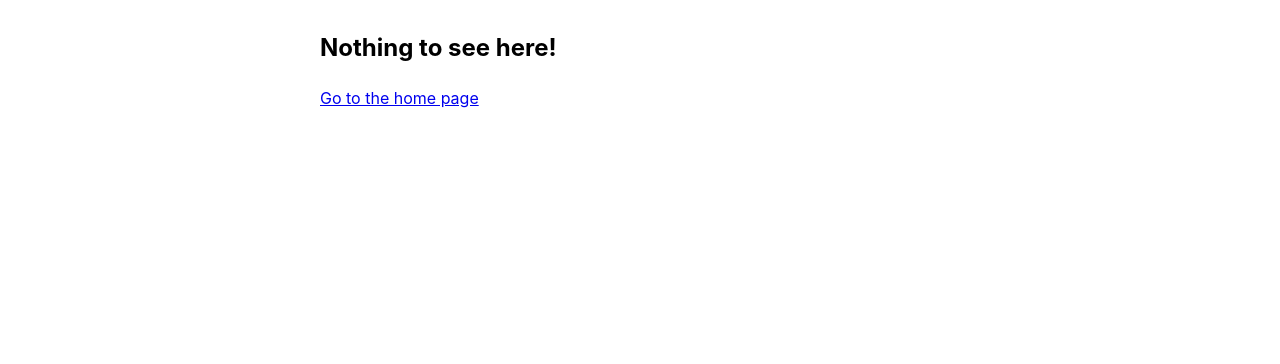
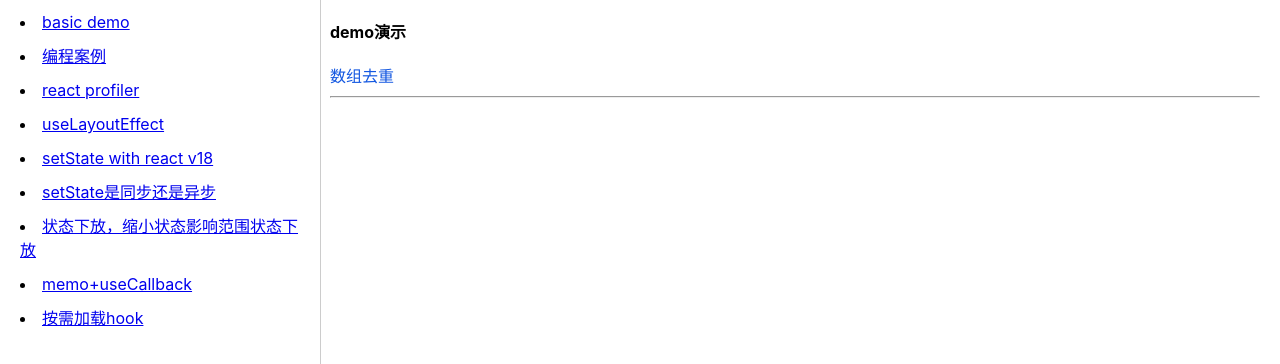
Before and after one commit to zhenghuahou/react-notebook, a React (Create React App) app: page /programming in a window 1280 px wide. Shown: the top 364 px of the page. Built offline with nearby package versions, Linux system fonts and the light colour scheme.

Commit message:
add highlight.js

```diff
--- a/package.json
+++ b/package.json
@@ -6,6 +6,7 @@
     "@testing-library/jest-dom": "^5.16.5",
     "@testing-library/react": "^13.4.0",
     "@testing-library/user-event": "^13.5.0",
+    "highlight.js": "^11.6.0",
     "jszip": "^3.10.1",
     "quill": "^1.3.7",
     "react": "^18.2.0",
@@ -13,9 +14,9 @@
     "react-quill": "^2.0.0",
     "react-router-dom": "^6.4.3",
     "react-scripts": "5.0.1",
+    "scheduler": "0.20.1",
     "web-vitals": "^2.1.4",
-    "xpath": "0.0.32",
-    "scheduler": "0.20.1"
+    "xpath": "0.0.32"
   },
   "scripts": {
     "start": "react-scripts start",
--- a/src/App.js
+++ b/src/App.js
@@ -13,65 +13,65 @@ import BeforeYouMemo from './pages/beforeYouMemo'
 import Memo from './pages/memo'
 import Demanhook from './pages/demanhook'
 import Basic, { routeConfig } from './pages/basic'
+import Program, { routeConfig as ProgramRouteConfig } from './pages/program'
 
-console.info(' routeConfig:', routeConfig);
+const routerCfg = [
+  {
+    path: "basic",
+    element: <Basic />,
+    title: 'basic demo',
+    children: routeConfig,
+  },
+  {
+    path: "programming",
+    element: <Program />,
+    title: '编程案例',
+    children: ProgramRouteConfig,
+  },
+  {
+    path: "profiler",
+    title: 'react profiler',
+    element: <Profiler />,
+  },
+  {
+    path: "useLayoutEffect",
+    title:'useLayoutEffect',
+    element: <UseLayoutEffect />,
+  },
+  {
+    path: "setState-18",
+    title: 'setState with react v18',
+    element: <SetState18 />,
+  },
+  {
+    path: "setState",
+    title: 'setState是同步还是异步',
+    element: <SetState />,
+  },
+  {
+    path: "beforeyoumemo",
+    title: '状态下放，缩小状态影响范围状态下放',
+    element: <BeforeYouMemo />,
+  },
+  {
+    path: "memo",
+    title: 'memo+useCallback',
+    element: <Memo />,
+  },
+  {
+    path: "demanhook",
+    title: '按需加载hook',
+    element: <Demanhook />,
+  },
+];
 const router = createBrowserRouter([
   {
     path: "/",
     element: <Layout />,
     errorElement: <NoMatch />,
-    children: [
-      {
-        path: "basic",
-        element: <Basic />,
-        children: routeConfig,
-      },
-      {
-        path: "profiler",
-        element: <Profiler />,
-      },
-      {
-        path: "useLayoutEffect",
-        element: <UseLayoutEffect />,
-      },
-      {
-        path: "setState-18",
-        element: <SetState18 />,
-      },
-      {
-        path: "setState",
-        element: <SetState />,
-      },
-      {
-        path: "beforeyoumemo",
-        element: <BeforeYouMemo />,
-      },
-      {
-        path: "memo",
-        element: <Memo />,
-      },
-      {
-        path: "demanhook",
-        element: <Demanhook />,
-      },
-    ],
+    children: routerCfg,
   },
 ]);
-
-// const router = createBrowserRouter(
-//   createRoutesFromElements(
-//     <Route path="/" element={<Layout />}>
-//       <Route index element={<Home />} />
-//       <Route path="basic" element={<Basic />} />
-//       <Route path="setState-18" element={<SetState18 />} />
-//       <Route path="setState" element={<SetState />} />
-//       <Route path="beforeyoumemo" element={<BeforeYouMemo />} />
-//       <Route path="memo" element={<Memo />} />
-//       <Route path="demanhook" element={<Demanhook />} />
-//       <Route path="*" element={<NoMatch />} />
-//     </Route>
-//   )
-// );
 
 export default function App() {
   return (
@@ -89,32 +89,12 @@ function Layout() {
         <b>demo演示</b>
       </p>
       <nav className="nav">
-        <ul>
-          <li>
-            <Link to="/basic">basic demo</Link>
-          </li>
-          <li>
-            <Link to="/useLayoutEffect">react useLayoutEffect</Link>
-          </li>
-          <li>
-            <Link to="/profiler">react profiler</Link>
-          </li>
-          <li>
-            <Link to="/setState-18">setState react 18</Link>
-          </li>
-          <li>
-            <Link to="/setState">setState是同步还是异步</Link>
-          </li>
-          <li>
-            <Link to="/beforeyoumemo">状态下放，缩小状态影响范围状态下放</Link>
-          </li>
-          <li>
-            <Link to="/memo">memo+useCallback</Link>
-          </li>
-          <li>
-            <Link to="/demanhook">按需加载hook</Link>
-          </li>
-        </ul>
+        {routerCfg.map(r => {
+          const {path,title} = r;
+          return (<li  key={path}>
+            <Link to={path}>{title}</Link>
+          </li>)
+        })}
       </nav>
       <section className="main">
         <Outlet />
--- a/src/index.css
+++ b/src/index.css
@@ -133,6 +133,10 @@ code i {
   color: #dfab5c;
 }
 
+.code{
+  border-radius: 5px;
+}
+
 [contenteditable]:focus {
   outline: 0px solid transparent;
 }
--- /dev/null
+++ b/src/pages/program/arrayToRemoveDuplicates.js
@@ -0,0 +1,41 @@
+import { useEffect } from "react";
+import hljs from 'highlight.js/lib/core';
+import javascript from 'highlight.js/lib/languages/javascript';
+import 'highlight.js/styles/atom-one-dark-reasonable.css';
+// import 'highlight.js/styles/monokai-sublime.css';
+
+hljs.registerLanguage('javascript', javascript);
+
+export default function ArrayToRemoveDuplicates() {
+
+
+    useEffect(() => {
+        document.querySelectorAll("pre").forEach(block => {
+            try { hljs.highlightBlock(block); }
+            catch (e) { console.log(e); }
+        });
+    });
+
+    const code = `
+    var array = [1, 2, 1, 1, '1'];
+
+    function unique(array) {
+       return Array.from(new Set(array));
+    }
+
+    console.log(unique(array)); // [1, 2, "1"]
+    `
+
+    return (
+        <>
+            <p>
+                数组去重
+            </p>
+            <pre className="code">
+                <code >
+                    {code}
+                </code>
+            </pre>
+        </>
+    )
+}
--- /dev/null
+++ b/src/pages/program/index.js
@@ -0,0 +1,23 @@
+import {Outlet, Link} from "react-router-dom";
+import routeConfig from './route'
+
+
+
+export { default as routeConfig } from './route'
+
+export default function Basic() {
+    return (
+        <div className="basic-wrap">
+            <ul className="basic-nav">
+                {routeConfig.map((r) => {
+                    const { path, title } = r
+                    return <li key={path}>
+                        <Link to={path}>{title}</Link>
+                    </li>
+                })}
+            </ul>
+            <hr />
+            <Outlet />
+        </div>
+    );
+}
--- /dev/null
+++ b/src/pages/program/route.js
@@ -0,0 +1,18 @@
+import ArrayToRemoveDuplicates from './arrayToRemoveDuplicates'
+
+const genConfig = function () {
+    const config = [
+        {
+            path: "arrayToRemoveDuplicates",
+            element: <ArrayToRemoveDuplicates />,
+            title: '数组去重'
+        }];
+
+    config.map(item => {
+        item.path = item.path.toLowerCase();
+    })
+    return config
+}
+
+
+export default genConfig();
```
Also changed, not shown: 1 other file (tests, documents, lock files or other folders).
